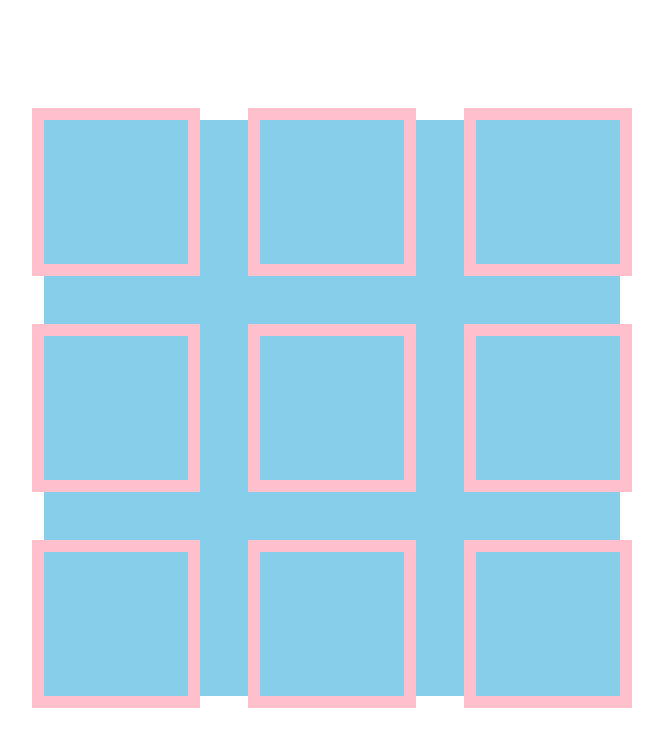
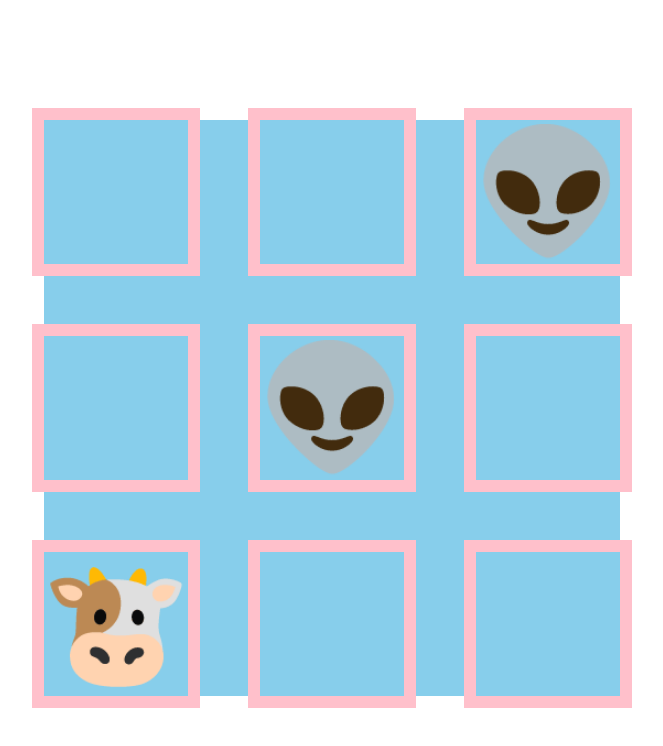
Before and after one commit to bobhodges1/tictactoe1react, a React (Vite) app: page / in a window 1280 px wide. Shown: the top 746 px of the page, without its empty margins (308-971 px from the left). Built offline with nearby package versions, Linux system fonts and the light colour scheme.

Commit message:
built content for cell

```diff
--- a/src/TicTacToe.jsx
+++ b/src/TicTacToe.jsx
@@ -1,15 +1,15 @@
-import { React, useState } from "react";
+import React, { useState } from "react";
 
 
 export function TicTacToe() {
     const InitialTicTacToeGridArray = [
         { id: 1, content: null },
         { id: 2, content: null },
-        { id: 3, content: null },
+        { id: 3, content: "x" },
         { id: 4, content: null },
-        { id: 5, content: null },
+        { id: 5, content: "x" },
         { id: 6, content: null },
-        { id: 7, content: null },
+        { id: 7, content: "o" },
         { id: 8, content: null },
         { id: 9, content: null }
     ];
@@ -36,25 +36,44 @@ export function TicTacToe() {
 
     let whoseTurn = whoseTurnItIs()
 
-    function takeTurn() {
-        if (whoseTurn = "player1") {
-            console.log("cell clicked")
+    function takeTurn(cellId) {
+        setStateOfGrid((previousTicTacToeGrid) => {
+            return previousTicTacToeGrid.map
+
+        })
+
+        // if (whoseTurn = "player1") {
+        //     console.log("cell clicked")
 
 
 
-        }
-
     }
 
-    const gridCells = InitialTicTacToeGridArray.map((cell) => {
-        if (cell.content === null) {
-            return (
-                <div className="ticTacToeCell" key={cell.id} onClick={takeTurn}></div>
-            );
-        }
+
+
+    const gridCells = StateOfGrid.map((cell) => {
+
+        return (
+            <div className="ticTacToeCell"
+                key={cell.id} onClick={takeTurn}>
+                {getContentForCell(cell.content)}
+            </div>
+        );
+
     })
 
 
     return <div className="ticTacToeGrid">{gridCells}</div>
 
 }
+function getContentForCell(xoOrNull) {
+    if (xoOrNull === "x") {
+        return "👽"
+    }
+    else if (xoOrNull === "o") {
+        return "🐮"
+    }
+    else {
+        return null
+    }
+}
```
